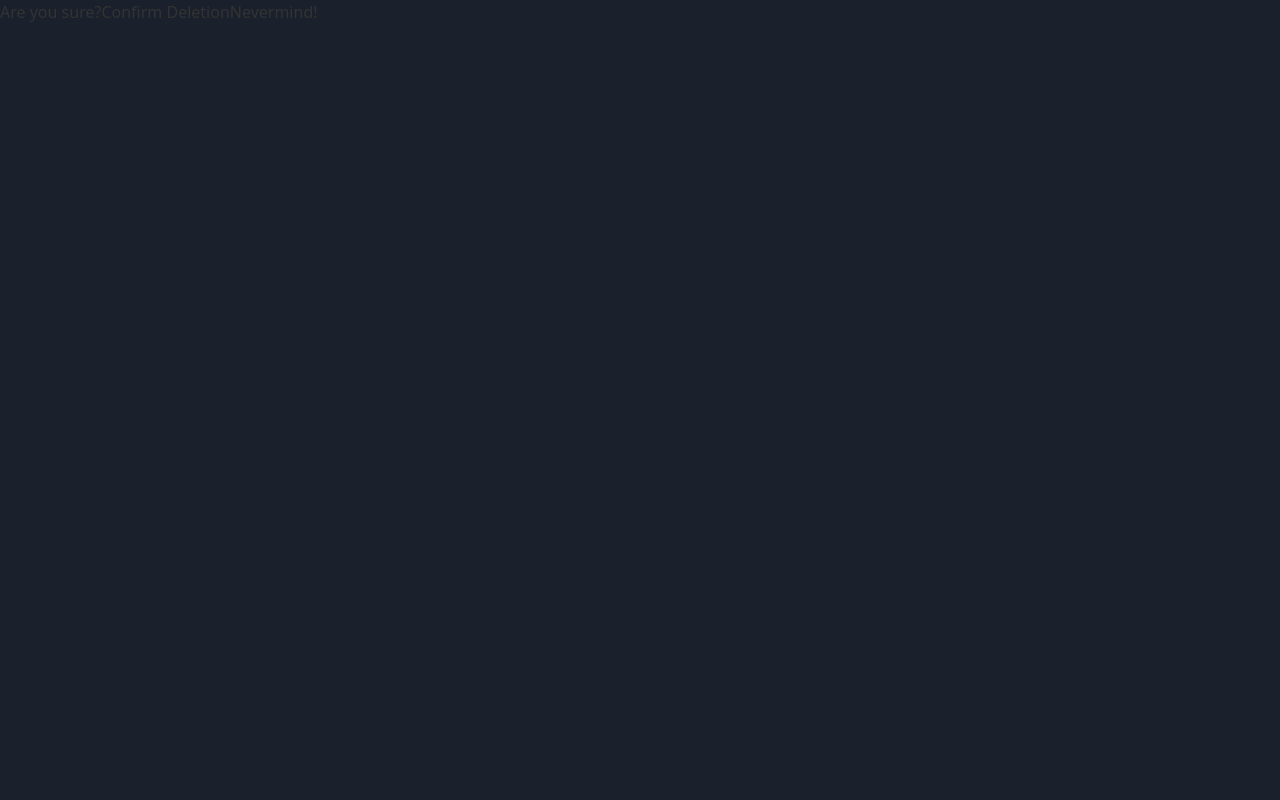
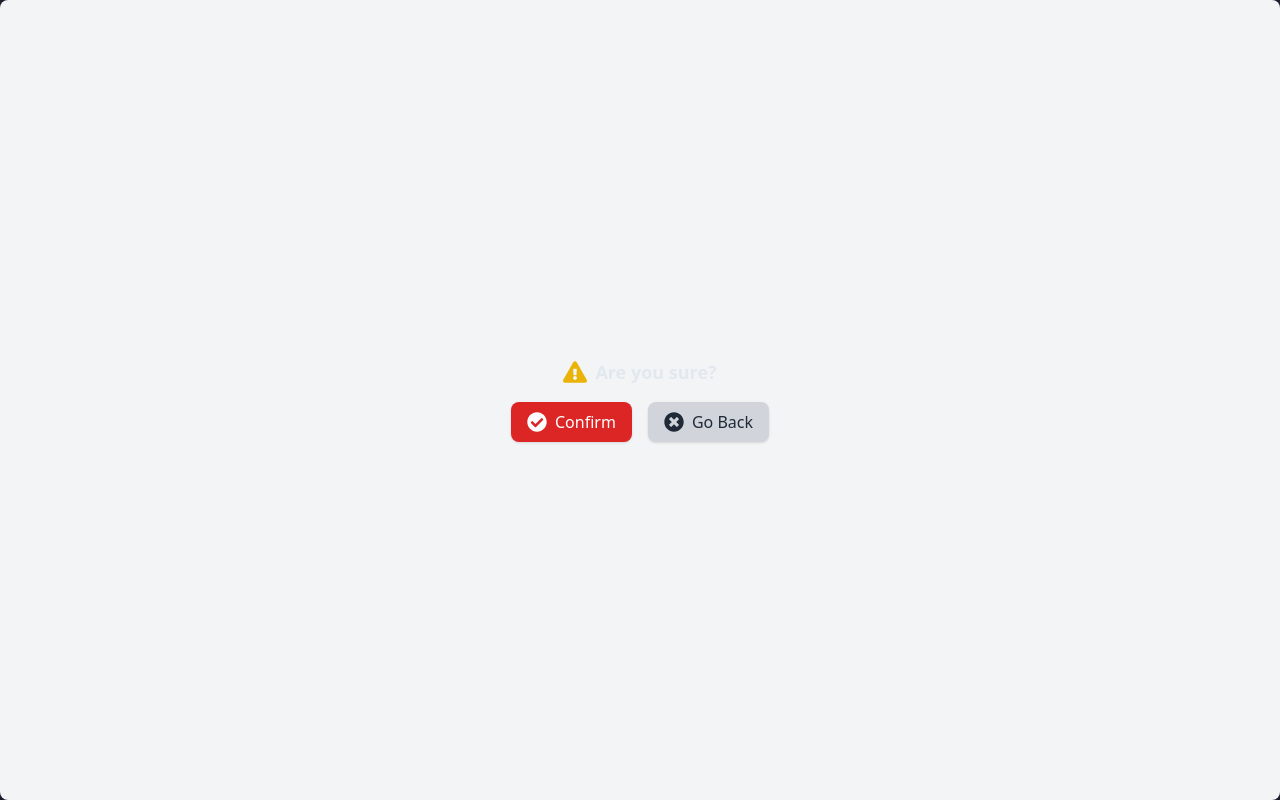
Before and after one commit to edm1001/mern-blog, a React (Create React App) app in the folder client/: page /delete/1 in a window 1280 px wide. Built offline with nearby package versions, Linux system fonts and the light colour scheme.

Commit message:
add styles to delete page

```diff
--- a/client/package.json
+++ b/client/package.json
@@ -10,6 +10,7 @@
     "date-fns": "^3.3.1",
     "react": "^18.2.0",
     "react-dom": "^18.2.0",
+    "react-icons": "^5.2.1",
     "react-quill": "^2.0.0",
     "react-router-dom": "^6.21.3",
     "react-scripts": "5.0.1",
--- a/client/src/components/Post.js
+++ b/client/src/components/Post.js
@@ -3,20 +3,26 @@ import { formatISO9075 } from "date-fns";
 import { Link } from "react-router-dom";
 
 // add location parameter
-const Post = ({ _id, title, summary, cover, content, createdAt, author, location }) => {
+const Post = ({ _id, title, summary, cover, createdAt, author, location }) => {
   return (
     <div className="bg-white rounded-lg flex hover:shadow-md">
       <div className="image">
         <Link to={`/post/${_id}`}>
-        <img src={"http://localhost:4000/" + cover} alt="" className="rounded-lg" />
+          <img
+            src={"http://localhost:4000/" + cover}
+            alt=""
+            className="rounded-lg"
+          />
         </Link>
       </div>
       <div className="texts flex flex-col justify-between p-4">
         <Link to={`/post/${_id}`}>
-        <h2 className="text-xl font-semibold mb-2 text-blue-400 hover:text-blue-700">{title}</h2>
+          <h2 className="text-xl font-semibold mb-2 text-blue-400 hover:text-blue-700">
+            {title}
+          </h2>
         </Link>
+        <p className="info text-sm text-gray-600">
           <p>{location}</p>
-      <p className="info text-sm text-gray-600">
           <p className="author text-gray-800 font-semibold hover:underline">
             {author.username}
           </p>
@@ -26,7 +32,6 @@ return (
       </div>
     </div>
   );
-
 };
 
 export default Post;
--- a/client/src/pages/CreatePost.jsx
+++ b/client/src/pages/CreatePost.jsx
@@ -16,8 +16,8 @@ function CreatePost() {
     data.set("title", title);
     data.set("summary", summary);
     data.set("content", content);
+    data.set("location", location);
     data.set("file", files[0]);
-    data.set("location", location);
     ev.preventDefault();
 
     const response = await fetch("http://localhost:4000/post", {
@@ -44,7 +44,7 @@ function CreatePost() {
       />
       <input
         type="summary"
-        placeholder={"Summary"}
+        placeholder="Subject & Date"
         value={summary}
         onChange={(ev) => setSummary(ev.target.value)}
       />
@@ -52,6 +52,7 @@ function CreatePost() {
         type="location"
         placeholder="Location"
         className="block w-full mt-4 p-2 border border-gray-300 rounded-md focus:outline-none focus:border-indigo-500"
+        value={location}
         onChange={(ev) => setLocation(ev.target.value)}
       />
       <input type="file" onChange={(ev) => setFiles(ev.target.files)} />
--- a/client/src/pages/DeletePost.jsx
+++ b/client/src/pages/DeletePost.jsx
@@ -1,5 +1,6 @@
 import React from "react";
 import { Link, useNavigate, useParams } from "react-router-dom";
+import { FaExclamationTriangle, FaCheckCircle, FaTimesCircle } from 'react-icons/fa';
 
 export default function DeletePost() {
   const { id } = useParams();
@@ -18,12 +19,26 @@ export default function DeletePost() {
       });
   };
   return (
-    <div>
-      Are you sure?
-      <button onClick={handleDeletePost}> Confirm Deletion</button>
-      <Link to={"/"}>
-        <button>Nevermind!</button>{" "}
-      </Link>
+    <div className="flex flex-col items-center justify-center p-6 bg-gray-100 rounded-lg shadow-md h-screen bg-dark-bg">
+      <div className="flex items-center mb-4">
+        <FaExclamationTriangle className="text-yellow-500 w-6 h-6 mr-2" />
+        <h2 className="text-lg font-semibold text-dark-text">Are you sure?</h2>
+      </div>
+      <div className="flex space-x-4">
+        <button
+          onClick={handleDeletePost}
+          className="flex items-center bg-red-600 text-white px-4 py-2 rounded-lg shadow hover:bg-red-700"
+        >
+          <FaCheckCircle className="w-5 h-5 mr-2" />
+          Confirm
+        </button>
+        <Link to="/">
+          <button className="flex items-center bg-gray-300 text-gray-800 px-4 py-2 rounded-lg shadow hover:bg-gray-400">
+            <FaTimesCircle className="w-5 h-5 mr-2" />
+            Go Back
+          </button>
+        </Link>
+      </div>
     </div>
   );
 }
--- a/client/src/pages/EditPost.jsx
+++ b/client/src/pages/EditPost.jsx
@@ -14,9 +14,10 @@ function EditPost() {
   useEffect(() => {
     fetch("http://localhost:4000/post/" + id).then((response) => {
       response.json().then((postInfo) => {
-        setTitle(postInfo.titile);
+        setTitle(postInfo.title);
         setContent(postInfo.content);
         setSummary(postInfo.summary);
+        setLocation(postInfo.location)
       });
     });
   }, [id]);
@@ -26,7 +27,7 @@ function EditPost() {
     const data = new FormData();
     data.set("title", title);
     data.set("summary", summary);
-    data.set("location", setLocation);
+    data.set("location", location);
     data.set("content", content);
     data.set("id", id);
     if (files?.[0]) {
@@ -61,11 +62,12 @@ function EditPost() {
         type="location"
         placeholder="Location"
         className="block w-full mt-4 p-2 border border-gray-300 rounded-md focus:outline-none focus:border-indigo-500"
+        value={location}
         onChange={(ev) => setLocation(ev.target.value)}
       />
       <input
         type="summary"
-        placeholder="Summary"
+        placeholder="Subject & Date(mm/dd/yyyy)"
         value={summary}
         onChange={(ev) => setSummary(ev.target.value)}
         className="block w-full mt-4 p-2 border border-gray-300 rounded-md focus:outline-none focus:border-indigo-500"
--- a/client/src/pages/PostPage.jsx
+++ b/client/src/pages/PostPage.jsx
@@ -41,7 +41,7 @@ function PostPage() {
       <h4 className="text-2xs mb-4 font-bold">
         Author: {postInfo.author.username}
       </h4>
-      <h4 className="text-2xs mb-4 font-bold">Location of Post: {postInfo.location}</h4>
+        <h4 className="text-2xs mb-4 font-bold">Location of Post: {postInfo.location}</h4>
       {/* Edit and Delete buttons */}
       <div className="flex space-x-4 mb-4">
         {userInfo.id === postInfo.author._id && (
```
Also changed, not shown: 3 other files (tests, documents, lock files or other folders). Lines whose indentation alone changed are shown as unchanged.
